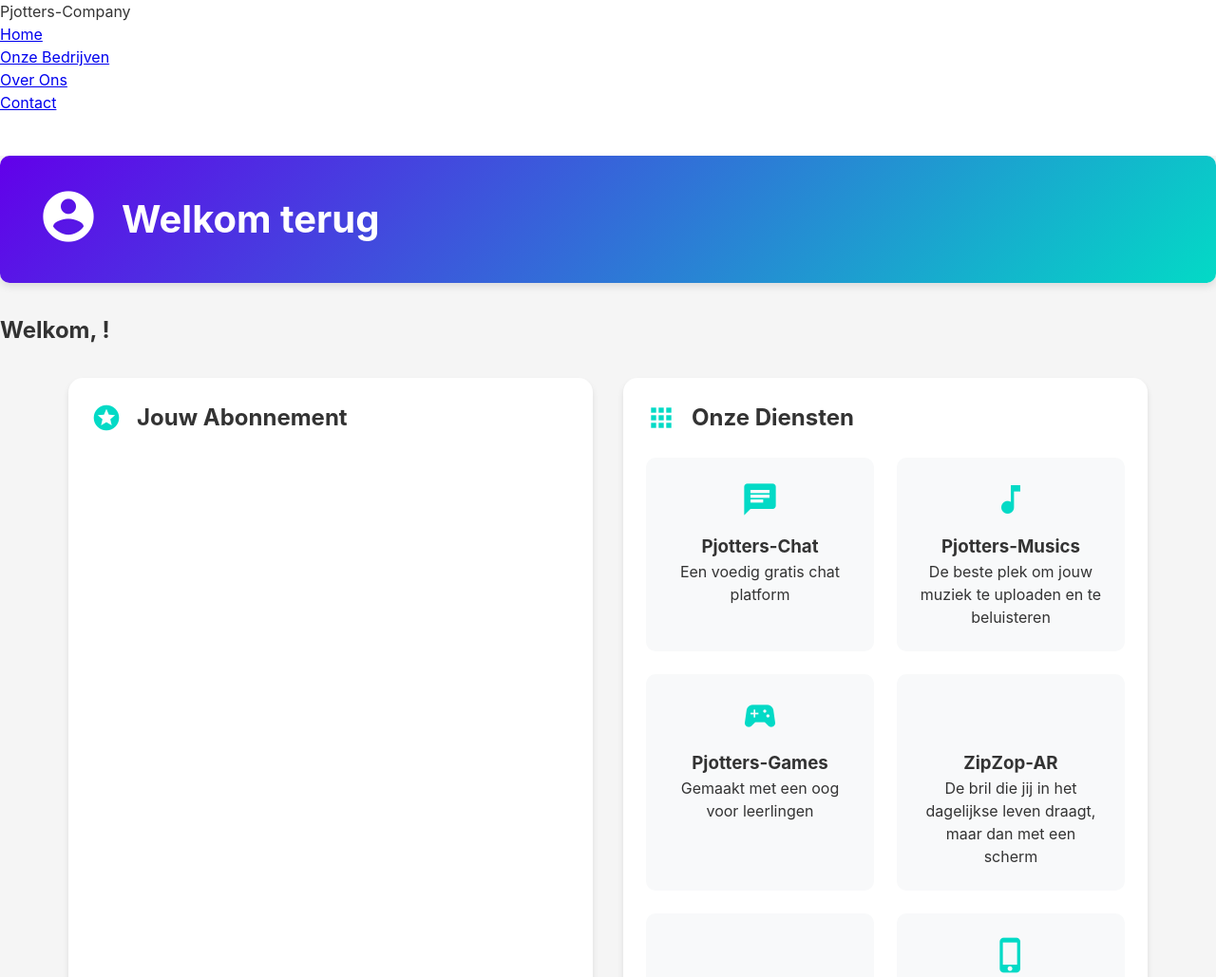
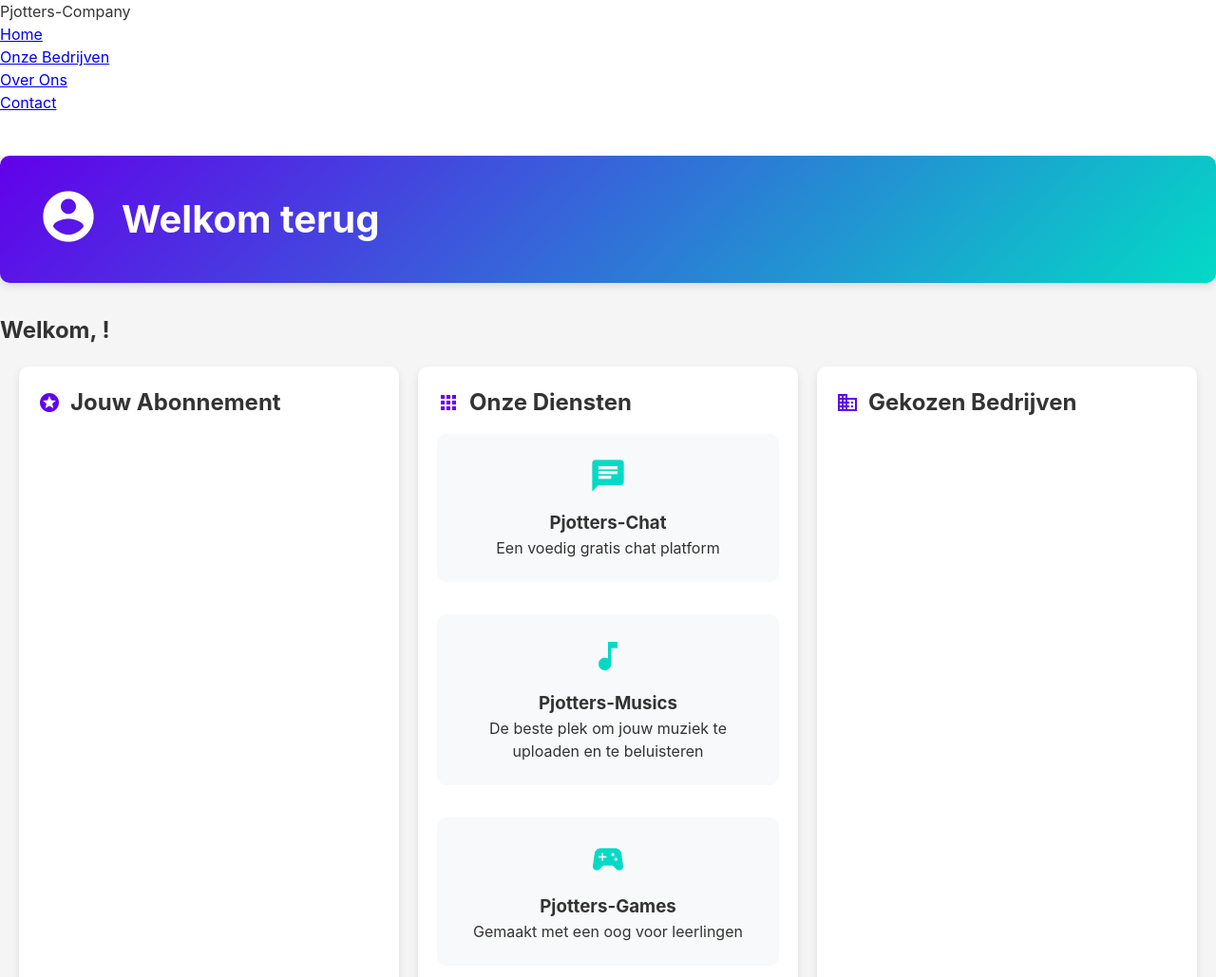
Before and after one commit to Pjotters/company, a plain HTML site: page dashboard.html in a window 1280 px wide. Shown: the top 1029 px of the page at 95% size. Drawn offline with Linux system fonts and the light colour scheme; no server answers.

Commit message:
Add files via upload

```diff
--- a/dashboard.css
+++ b/dashboard.css
@@ -41,36 +41,42 @@
 
 .dashboard-grid {
     display: grid;
-    grid-template-columns: repeat(auto-fit, minmax(300px, 1fr));
-    gap: 2rem;
-    padding: 2rem;
-    max-width: 1200px;
-    margin: 0 auto;
+    grid-template-columns: repeat(auto-fill, minmax(300px, 1fr));
+    gap: 20px;
+    padding: 20px;
 }
 
 .dashboard-card {
-    background: var(--card-background);
-    border-radius: 15px;
-    box-shadow: 0 4px 6px rgba(0, 0, 0, 0.1);
-    padding: 1.5rem;
-    transition: transform 0.3s ease, box-shadow 0.3s ease;
+    background-color: #fff;
+    border-radius: 10px;
+    box-shadow: 0 4px 8px rgba(0, 0, 0, 0.1);
+    padding: 20px;
+    transition: transform 0.3s ease;
 }
 
 .dashboard-card:hover {
     transform: translateY(-5px);
-    box-shadow: 0 8px 12px rgba(0, 0, 0, 0.2);
 }
 
 .card-header {
     display: flex;
     align-items: center;
-    gap: 1rem;
-    margin-bottom: 1.5rem;
+    margin-bottom: 15px;
 }
 
 .card-header .material-icons {
-    color: var(--secondary-color);
-    font-size: 2rem;
+    margin-right: 10px;
+    color: #6200ea;
+}
+
+.service-item, .companies-list {
+    margin-bottom: 10px;
+}
+
+.service-item:hover, .companies-list:hover {
+    background-color: #f0f0f0;
+    border-radius: 5px;
+    padding: 10px;
 }
 
 .services-grid {
@@ -226,3 +232,10 @@
 .feedback-section button:hover {
     background-color: #3700b3;
 }
+
+.companies-list .company-item {
+    margin-bottom: 10px;
+    padding: 10px;
+    background-color: #f0f0f0;
+    border-radius: 5px;
+}
--- a/dashboard.html
+++ b/dashboard.html
@@ -96,6 +96,16 @@
                     </a>
                 </div>
             </div>
+
+            <div class="dashboard-card companies-card">
+                <div class="card-header">
+                    <span class="material-icons">business</span>
+                    <h2>Gekozen Bedrijven</h2>
+                </div>
+                <div class="companies-list" id="companyList">
+                    <!-- Dynamisch gegenereerde bedrijven -->
+                </div>
+            </div>
         </div>
 
         <div class="sidebar">
--- a/dashboard.js
+++ b/dashboard.js
@@ -43,11 +43,14 @@ onAuthStateChanged(auth, async (user) => {
             });
 
             const accessibleCompanies = userData.accessibleCompanies || [];
+            const companyList = document.getElementById('companyList');
+            companyList.innerHTML = ''; // Clear existing content
 
-            // Filter bedrijven op basis van toegankelijkheid
-            const companyList = document.getElementById('companyList');
             accessibleCompanies.forEach(companyId => {
-                // Voeg logica toe om bedrijven weer te geven
+                const div = document.createElement('div');
+                div.className = 'company-item';
+                div.textContent = `Bedrijf: ${companyId}`; // Vervang met echte bedrijfsinformatie
+                companyList.appendChild(div);
             });
 
             // Voorbeeld van het laden van statistieken
--- a/register.js
+++ b/register.js
@@ -80,11 +80,11 @@ function updateAccessibleCompanies(userId, subscriptionType) {
   let accessibleCompanies = [];
 
   if (subscriptionType === 'basic') {
-    accessibleCompanies = ['company1', 'company2', 'company3']; // Vervang door echte bedrijfs-ID's
+    accessibleCompanies = ['bedrijf1', 'bedrijf2', 'bedrijf3']; // Vervang door echte bedrijfs-ID's
   } else if (subscriptionType === 'pro') {
-    accessibleCompanies = ['company1', 'company2', 'company3', 'company4', 'company5', 'company6', 'company7', 'company8', 'company9', 'company10'];
+    accessibleCompanies = ['bedrijf1', 'bedrijf2', 'bedrijf3', 'bedrijf4', 'bedrijf5', 'bedrijf6', 'bedrijf7', 'bedrijf8', 'bedrijf9', 'bedrijf10'];
   } else if (subscriptionType === 'premium') {
-    // Voeg alle bedrijfs-ID's toe
+    accessibleCompanies = ['bedrijf1', 'bedrijf2', 'bedrijf3', 'bedrijf4', 'bedrijf5', 'bedrijf6', 'bedrijf7', 'bedrijf8', 'bedrijf9', 'bedrijf10', 'bedrijf11', 'bedrijf12']; // Voeg alle bedrijfs-ID's toe
   }
 
   set(ref(database, 'users/' + userId + '/accessibleCompanies'), accessibleCompanies);
```
